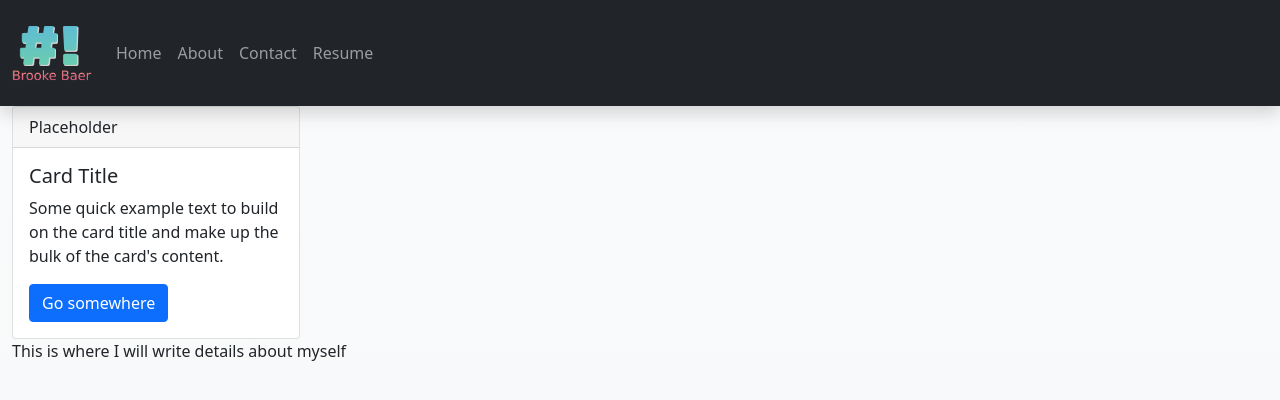
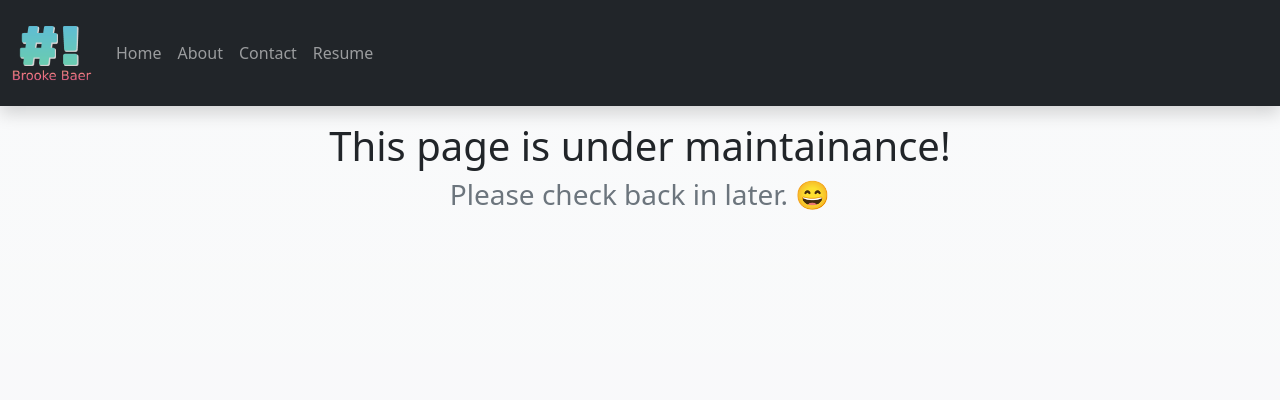
Before and after one commit to brookerose1312/website, a Next.js app: page /about in a window 1280 px wide. Shown: the top 400 px of the page. Built offline with nearby package versions, Linux system fonts and the light colour scheme.

Commit message:
Add Maintainance Notifier

```diff
--- a/components/PlaceholderCard.jsx
+++ /dev/null
@@ -1,21 +0,0 @@
-import React from "react";
-import { Card, Button } from "react-bootstrap";
-
-export default function PlaceholderCard() {
-  return (
-    <div>
-      <Card style={{ width: "18rem" }}>
-        <Card.Header>Placeholder</Card.Header>
-        <Card.Body>
-          <Card.Title>Card Title</Card.Title>
-          <Card.Text>
-            Some quick example text to build on the card title and make up the bulk of
-            the card&apos;s content.
-          </Card.Text>
-          <Button variant="primary">Go somewhere</Button>
-        </Card.Body>
-      </Card>
-    </div>
-
-  );
-}
--- /dev/null
+++ b/components/UnderMaintainance.jsx
@@ -0,0 +1,10 @@
+import React from "react";
+
+export default function UnderMaintainance() {
+  return (
+    <div className="mt-3 text-center">
+      <h1>This page is under maintainance!</h1>
+      <h3 className="text-muted">Please check back in later. 😄</h3>
+    </div>
+  );
+}
--- a/components/index.js
+++ b/components/index.js
@@ -1,2 +1,2 @@
 export { default as Header } from "./Header";
-export { default as PlaceholderCard } from "./PlaceholderCard";
+export { default as UnderMaintainance } from "./UnderMaintainance";
--- a/package.json
+++ b/package.json
@@ -19,6 +19,7 @@
     "react-bootstrap": "^2.0.4",
     "react-dom": "17.0.2",
     "react-github-calendar": "^3.2.2",
+    "react-tooltip": "^4.2.0",
     "typescript": "^4.5.4"
   },
   "devDependencies": {
--- a/pages/about.jsx
+++ b/pages/about.jsx
@@ -1,11 +1,10 @@
 import React from "react";
-import { PlaceholderCard } from "../components";
+import { UnderMaintainance } from "../components";
 
 export default function About() {
   return (
     <div>
-      <PlaceholderCard />
-      This is where I will write details about myself
+      <UnderMaintainance />
     </div>
   );
 }
--- a/pages/contact.jsx
+++ b/pages/contact.jsx
@@ -1,9 +1,10 @@
 import React from "react";
+import { UnderMaintainance } from "../components";
 
 export default function Contact() {
   return (
     <div>
-      This will be where I offer my contact information and a field to reach out to me
+      <UnderMaintainance />
     </div>
   );
 }
--- a/pages/resume.mdx
+++ b/pages/resume.mdx
@@ -1,5 +1,3 @@
-This is where my resume will be located.
+import { UnderMaintainance } from "../components";
 
-- This
-- Is
-- Cool
+<UnderMaintainance />
```
Also changed, not shown: 1 other file (tests, documents, lock files or other folders).
